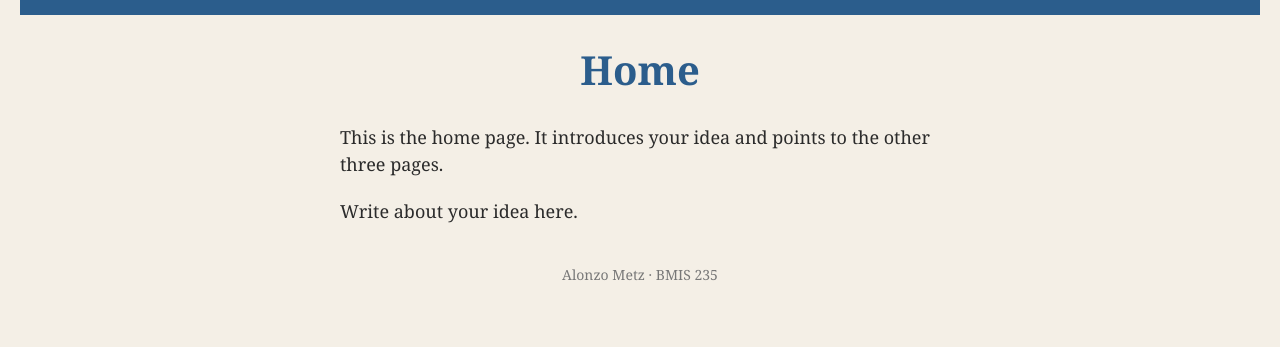
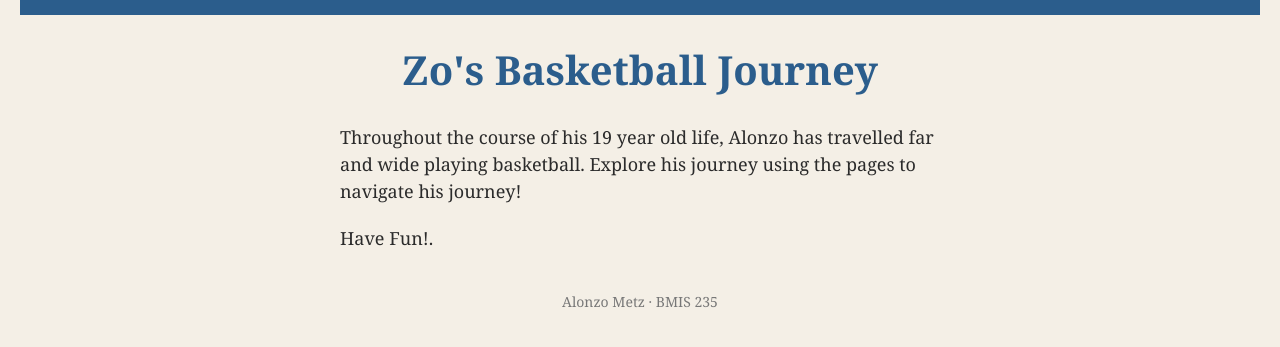
Before and after one commit to alonzometz/bmis235-html-3, a plain HTML site: page index.html in a window 1280 px wide. Shown: the part 71-418 px from the top of the page. Drawn offline with Linux system fonts and the light colour scheme.

Commit message:
Revise home page text for Zo's Basketball Journey
Updated the home page content to reflect Zo's basketball journey.

```diff
--- a/index.html
+++ b/index.html
@@ -28,9 +28,9 @@
     <a href="Spokane.html"><img src="img/page3.png" alt="Page 3"></a>
 </nav>
 
-<h1>Home</h1>
-<p>This is the home page. It introduces your idea and points to the other three pages.</p>
-<p>Write about your idea here.</p>
+<h1>Zo's Basketball Journey</h1>
+<p>Throughout the course of his 19 year old life, Alonzo has travelled far and wide playing basketball. Explore his journey using the pages to navigate his journey!</p>
+<p>Have Fun!.</p>
 
 <!-- ===== SHOWCASE ======================================================
      This box is empty on purpose. In Part 7 you paste an interactive
```
